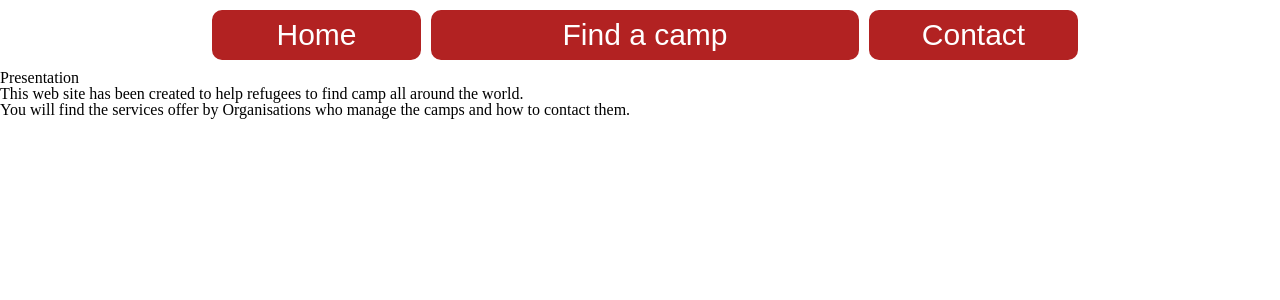
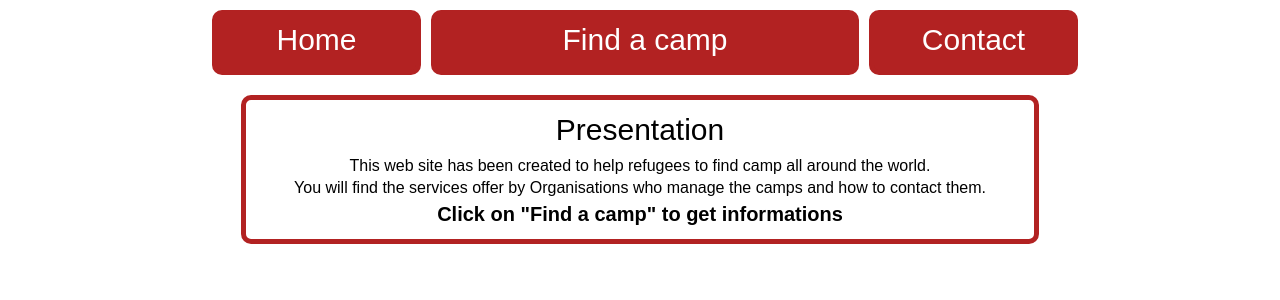
Before and after one commit to Alrik221/Metallicorne, a PHP site: page / in a window 1280 px wide. Shown: the top 300 px of the page. Run offline with PHP 8.4, Linux system fonts and the light colour scheme.

Commit message:
Commit qui sent la fin

```diff
--- a/Find.php
+++ b/Find.php
@@ -12,7 +12,7 @@
 	</head>
 	<?php
 	//Connection to the database
-	$pdo=new PDO("mysql:host=localhost;port=3306;dbname=metallicorne","root","");
+	$pdo=new PDO("mysql:host=localhost;port=3306;dbname=Metallicorne","root","");
 	$pdo->setAttribute(PDO::ATTR_ERRMODE,PDO::ERRMODE_EXCEPTION);
 	$pdo->query("SET NAMES UTF8");
 	?>
--- a/includes/header.php
+++ b/includes/header.php
@@ -25,5 +25,4 @@
 		</div>
 	</div><!--fin menu-->
 
-
 </header>
--- a/includes/homepage.php
+++ b/includes/homepage.php
@@ -1,5 +1,4 @@
 <h1> Presentation </h1>
-<p>
-    This web site has been created to help refugees to find camp all around the world.<br />
-    You will find the services offer by Organisations who manage the camps and how to contact them.
-</p>
+	<p id='info'>This web site has been created to help refugees to find camp all around the world.</p>
+    <p id='info'>You will find the services offer by Organisations who manage the camps and how to contact them.</p>
+	<p id='guide'>Click on "Find a camp" to get informations</p>
--- a/index.php
+++ b/index.php
@@ -7,11 +7,15 @@
 		<link rel="stylesheet" type="text/css" href="public/simplegrid.css" />
 		<link rel="stylesheet" type="text/css" href="public/reset.css" />
 		<link rel="stylesheet" type="text/css" href="public/style_header.css" />
+		<link rel="stylesheet" type="text/css" href="public/style.css" />
 
 	</head>
 	<body>
 		<?php include "includes/header.php" ?>
 
-		<?php include "includes/homepage.php" ?>
+		<div id="conteneur">
+			<?php include "includes/homepage.php" ?>
+		</div>
+	</body>
 	</body>
 </html>
--- /dev/null
+++ b/public/style.css
@@ -0,0 +1,27 @@
+#conteneur{
+	margin-left:auto;
+	margin-right:auto;
+	margin-top: 10px;
+	padding:10px;
+	width:60%;
+	border: solid #B22222 5px ;
+	border-radius:10px;
+	text-align:center;
+	font-family:Arial;
+}
+
+h1{
+	font-size:30px;
+	margin-top:5px;
+	margin-bottom:10px;
+}
+
+#info,td{
+	padding:3px;
+}
+
+#guide{
+	padding:5px;
+	font-size:20px;
+	font-weight:bold;
+}
```
Also changed, not shown: ServicesCamp.php (+7 -2 lines), contact.php (added, +56 -0 lines), public/style_contact.css (added, +11 -0 lines).
